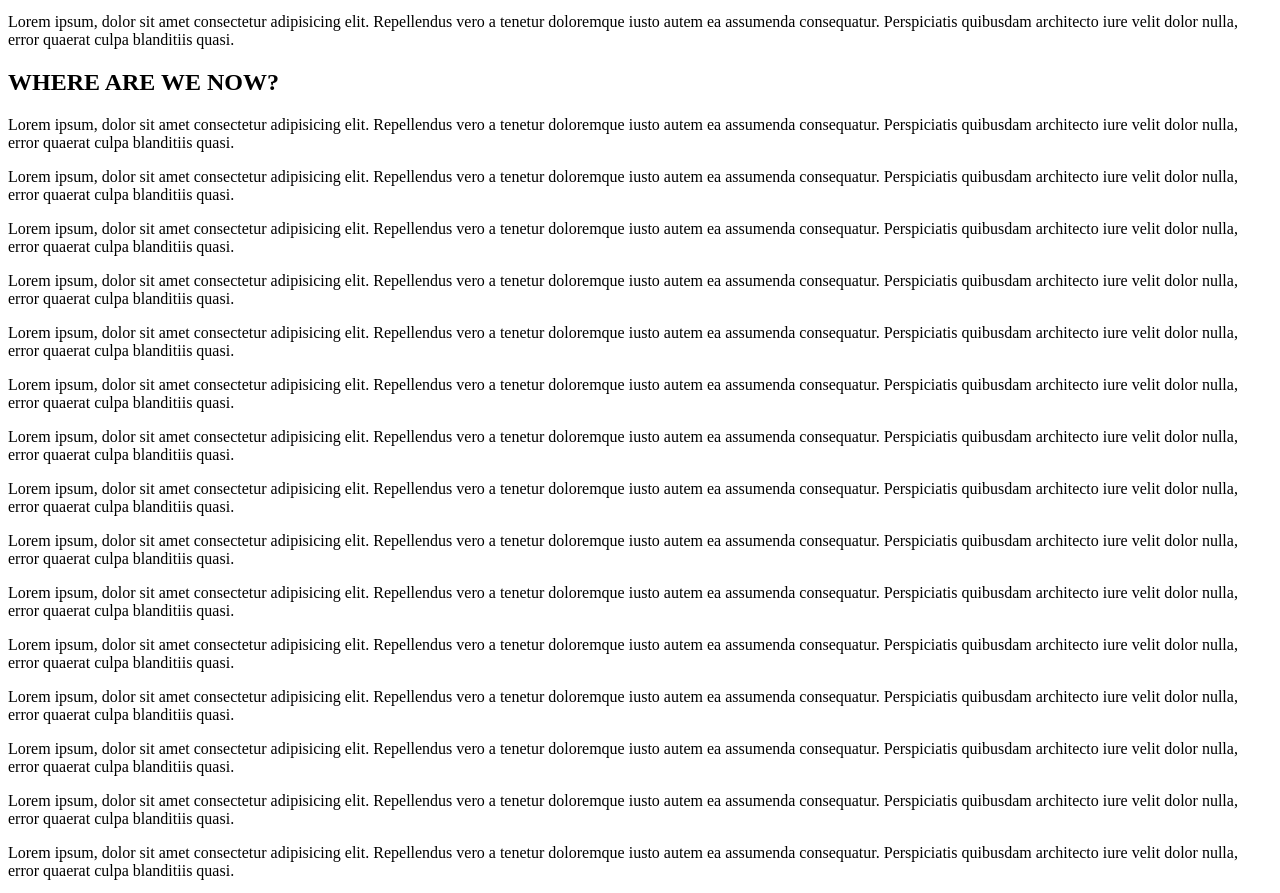
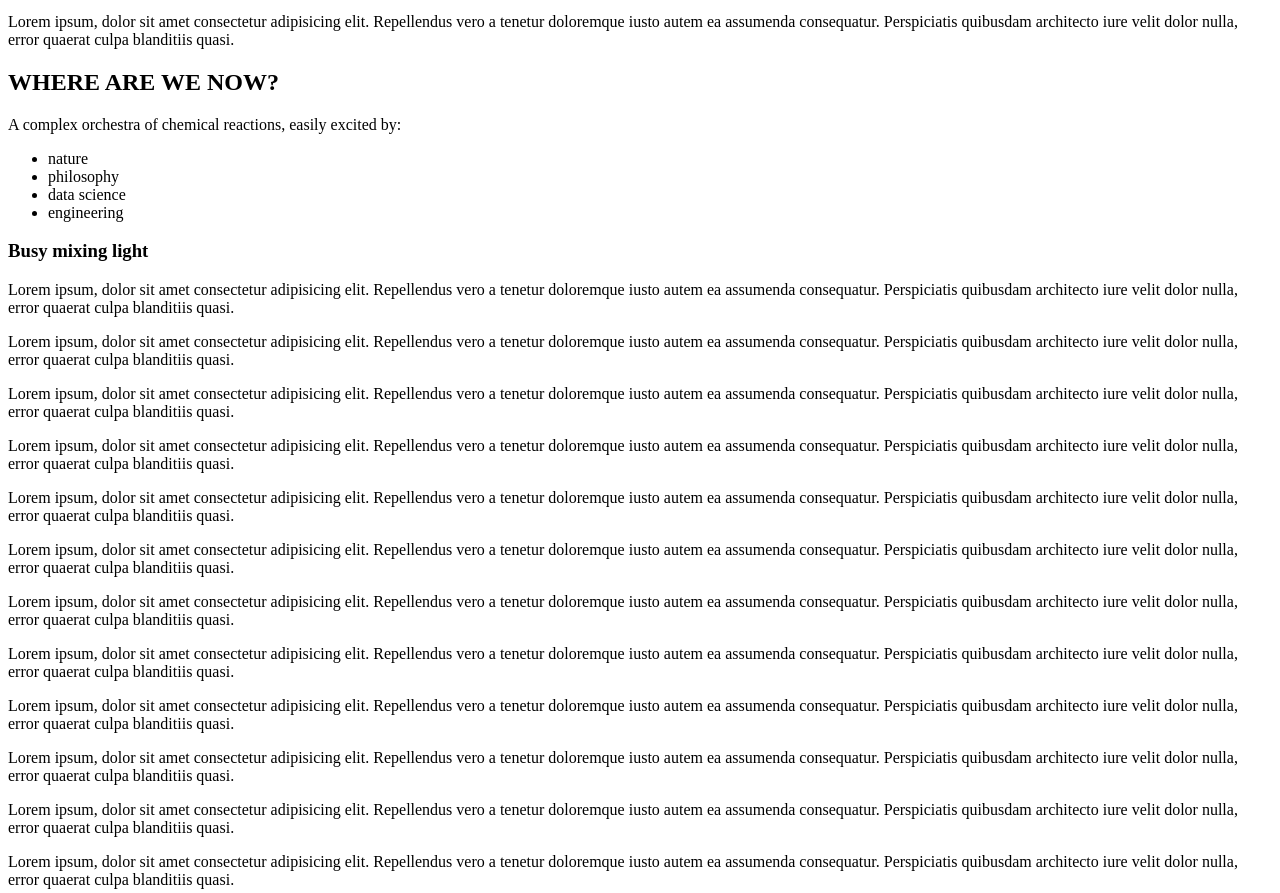
Before and after one commit to darckode/portfolio, a plain HTML site: page html/blog.html in a window 1280 px wide. Shown: the part 4226-5119 px from the top of the page. Drawn offline with Linux system fonts and the light colour scheme.

Commit message:
update blog and cv

```diff
--- a/html/blog.html
+++ b/html/blog.html
@@ -90,6 +90,14 @@
 	</section>
 	<section id='present'>
 		<h1>WHERE ARE WE NOW?</h1>
+		<p>A complex orchestra of chemical reactions, easily excited by:</p>
+		<ul>
+			<li>nature</li>
+			<li>philosophy</li>
+			<li>data science</li>
+			<li>engineering</li>
+		</ul>
+		<h3>Busy mixing light</h3>
 		<p>Lorem ipsum, dolor sit amet consectetur adipisicing elit. Repellendus vero a tenetur doloremque iusto autem ea assumenda consequatur. Perspiciatis quibusdam architecto iure velit dolor nulla, error quaerat culpa blanditiis quasi.</p>
 		<p>Lorem ipsum, dolor sit amet consectetur adipisicing elit. Repellendus vero a tenetur doloremque iusto autem ea assumenda consequatur. Perspiciatis quibusdam architecto iure velit dolor nulla, error quaerat culpa blanditiis quasi.</p>
 		<p>Lorem ipsum, dolor sit amet consectetur adipisicing elit. Repellendus vero a tenetur doloremque iusto autem ea assumenda consequatur. Perspiciatis quibusdam architecto iure velit dolor nulla, error quaerat culpa blanditiis quasi.</p>
```
Also changed, not shown: index.html (+1 -1 lines), 1 other file.
